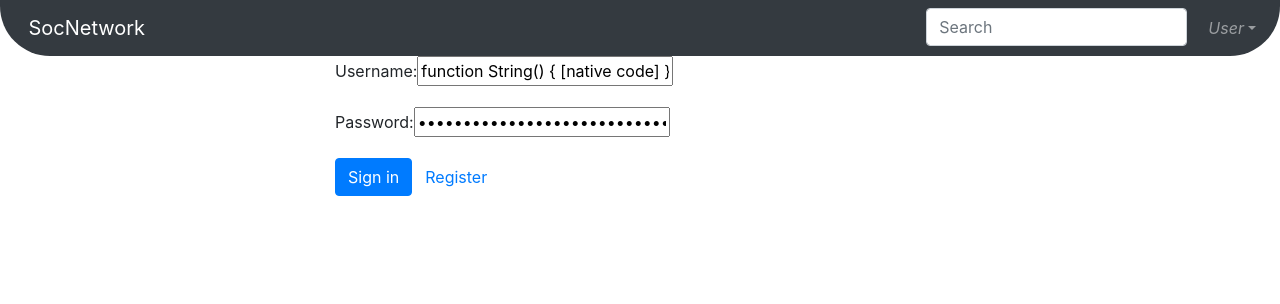
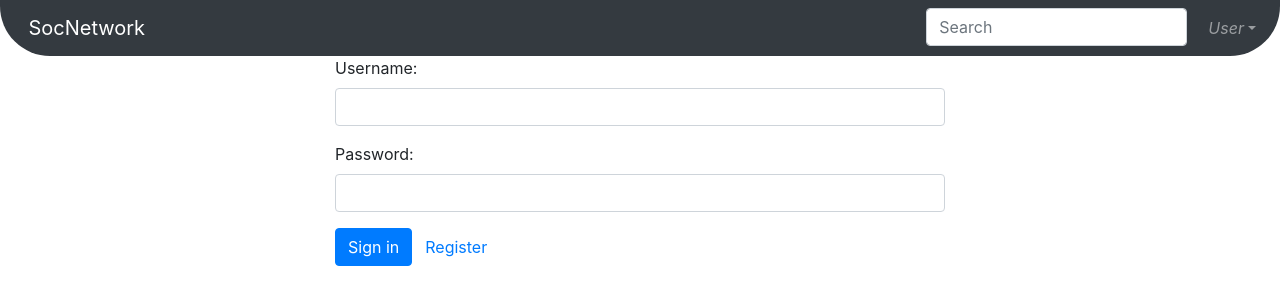
Before and after one commit to kKonstantinS/project.ui, a Vue app: page /login in a window 1280 px wide. Shown: the top 304 px of the page. Built offline with nearby package versions, Linux system fonts and the light colour scheme.

Commit message:
small fix

```diff
--- a/src/App.vue
+++ b/src/App.vue
@@ -2,7 +2,7 @@
   <div>
     <b-navbar toggleable="lg" type="dark" variant="dark"
               style="border-bottom-right-radius: 50px; border-bottom-left-radius: 50px">
-      <b-navbar-brand href="#" style="padding-left: 1%">SocNetwork</b-navbar-brand>
+      <b-navbar-brand href="/feed" style="padding-left: 1%">SocNetwork</b-navbar-brand>
 
 
       <b-collapse id="nav-collapse" is-nav>
@@ -29,19 +29,15 @@
 </template>
 
 <script>
-  import Login from './components/Login.vue'
-  import Feed from './components/Feed.vue'
   import 'bootstrap/dist/css/bootstrap.css'
   import 'bootstrap-vue/dist/bootstrap-vue.css'
 
   export default {
     name: 'app',
-    components: {
-      Login, Feed
-    },
     methods: {
       logout() {
-        localStorage.removeItem('token')
+        localStorage.removeItem('token');
+
       },
       isAuthenticated() {
         return localStorage.getItem('token') != null;
--- a/src/components/Login.vue
+++ b/src/components/Login.vue
@@ -1,15 +1,15 @@
 <template>
-    <form class="col-sm-6 offset-sm-3">
+    <form class="col-sm-6 offset-sm-3" style="align-self: center">
         <div class="form-group">
             <label>Username:</label>
-            <input type="text" v-model="username"/>
+            <b-input type="text" v-model="username"/>
         </div>
         <div class="form-group">
-            <label for>Password:</label>
-            <input type="password" v-model="password"/>
+            <label>Password:</label>
+          <b-input type="password" v-model="password"/>
         </div>
         <div class="form-group">
-            <button type="submit" class="btn btn-primary" v-on:click="signin()">Sign in</button>
+            <button type="submit" class="btn btn-primary" v-on:click="signIn">Sign in</button>
             <button type="button" class="btn btn-link">Register</button>
         </div>
     </form>
@@ -20,14 +20,12 @@
 
     export default {
         name: "Login",
-        data() {
-            return {
+        data: {
                 username: String,
-                password: String,
-            }
+                password: String
         },
         methods: {
-            signin: function() {
+            signIn: function() {
                 axios.post('/auth/signin', {
                     username: this.username, password: this.password
                 }).then( response => {
```
